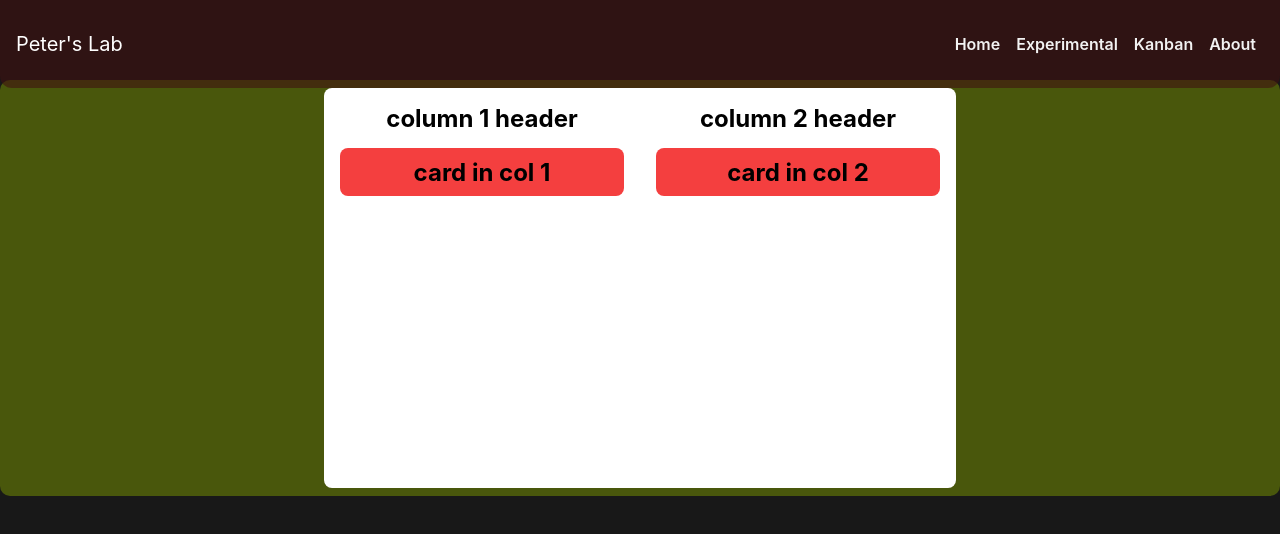
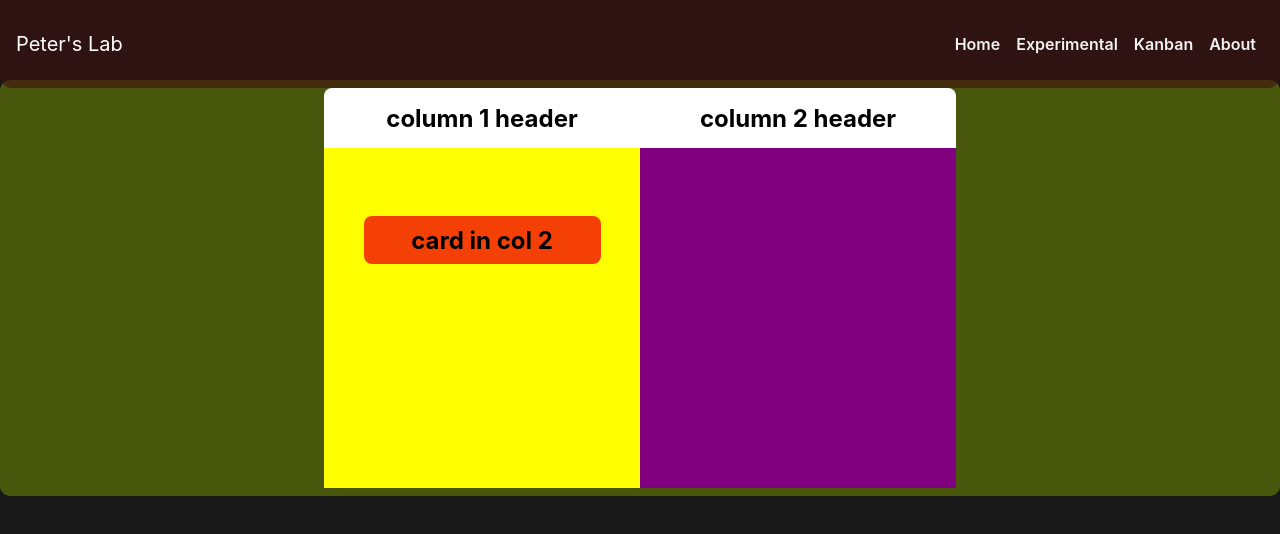
Before and after one commit to Peter-Mascherin/peters-lab, a React (Create React App) app: page /kanban in a window 1280 px wide. Shown: the top 534 px of the page. Built offline with nearby package versions, Linux system fonts and the light colour scheme.

Commit message:
created base drag and drop functionality but still more work to do like list of items, naturally placing items in droppable containers

```diff
--- a/package.json
+++ b/package.json
@@ -3,6 +3,7 @@
   "version": "0.1.0",
   "private": true,
   "dependencies": {
+    "@dnd-kit/core": "^6.1.0",
     "@testing-library/jest-dom": "^5.17.0",
     "@testing-library/react": "^13.4.0",
     "@testing-library/user-event": "^13.5.0",
--- /dev/null
+++ b/src/Kanban/Draggable.js
@@ -0,0 +1,23 @@
+import { useDraggable } from "@dnd-kit/core";
+import {CSS} from '@dnd-kit/utilities'
+
+/* create comments to understand whats happening in this file */
+
+function Draggable(props)
+{
+    const {attributes,listeners,setNodeRef,transform} = useDraggable({
+        id: props.id,
+    });
+
+    const style = {
+        transform: CSS.Translate.toString(transform)
+    }
+
+    return (
+        <div ref={setNodeRef} style={style} {...listeners} {...attributes}>
+            {props.children}
+        </div>
+    )
+}
+
+export default Draggable;
--- /dev/null
+++ b/src/Kanban/Droppable.js
@@ -0,0 +1,25 @@
+import { useDroppable } from "@dnd-kit/core";
+import { TbBackground } from "react-icons/tb";
+
+/* create comments to understand whats happening in this file */
+
+function Droppable(props)
+{
+    const {isOver, setNodeRef} = useDroppable({
+        id: props.id,
+    });
+
+    const style = {
+        opacity: isOver ? 0.5 : 1,
+
+
+    };
+
+    return (
+        <div ref={setNodeRef} style={style}>
+            {props.children}
+        </div>
+    )
+}
+
+export default Droppable;
--- a/src/Kanban/Kanban.css
+++ b/src/Kanban/Kanban.css
@@ -39,6 +39,8 @@
   grid-row: 2;
 
   color: black;
+
+  background-color: yellow;
 }
 
 .kanban-col2header {
@@ -56,16 +58,18 @@
   grid-row: 2;
 
   color: black;
+  background-color: purple;
 }
 
 .kanban-card {
   background-color: rgba(241, 7, 7, 0.774);
   border-radius: 8px;
 
-  width: 90%;
+  width: 75%;
   height: 48px;
 
   margin: auto;
+  margin-top:4px;
   display: flex;
   justify-content: center;
   align-items: center;
--- a/src/Kanban/Kanban.js
+++ b/src/Kanban/Kanban.js
@@ -1,8 +1,35 @@
 import "./Kanban.css";
 
+import { useState } from "react";
+import { DndContext } from "@dnd-kit/core";
+import Draggable from "./Draggable";
+import Droppable from "./Droppable";
+import Placeholder from "./Placeholder";
+
+
 function Kanban() {
+    const containers = ['A','B']
+    const [parent, setParent] = useState(null);
+    const draggable = (
+        <Draggable id="draggable">
+            <div className="kanban-card">
+            <h2>card in col 2</h2>
+            </div>
+        </Draggable>
+    );
+
+    /* created base drag and drop functionality but still more work to do like list of items, naturally placing items in droppable containers*/
+
+
+
+
+
+
+
   return (
     <div className="kanban-container">
+      <DndContext onDragEnd={handleDragEnd}>
+
       <div className="kanban-board">
         <div className="kanban-col1header" id="kcol1head">
           <h2>column 1 header</h2>
@@ -12,18 +39,31 @@ function Kanban() {
         </div>
 
         <div className="kanban-col1" id="kcol1">
-          <div className="kanban-card">
-            <h2>card in col 1</h2>
-          </div>
+
+        <Droppable id="droppablecol1" >
+        {parent === "droppablecol1" ? draggable : <Placeholder />}
+        {!parent ? draggable : null}
+
+        </Droppable>
+
+
         </div>
         <div className="kanban-col2" id="kcol2">
-          <div className="kanban-card">
-            <h2>card in col 2</h2>
-          </div>
+        <Droppable id="droppablecol2" >
+
+        {parent === "droppablecol2" ? draggable : <Placeholder />}
+
+        </Droppable>
         </div>
       </div>
+      </DndContext>
     </div>
   );
+
+  function handleDragEnd({over})
+  {
+    setParent(over ? over.id : null);
+  }
 }
 
 export default Kanban;
--- /dev/null
+++ b/src/Kanban/Placeholder.js
@@ -0,0 +1,10 @@
+
+
+function Placeholder()
+{
+    return(
+        <div style={{width:"100px",height:"64px"}}></div>
+    )
+}
+
+export default Placeholder;
```
Also changed, not shown: 1 other file (tests, documents, lock files or other folders).
